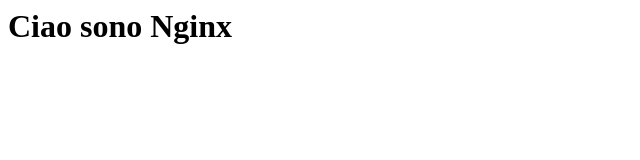
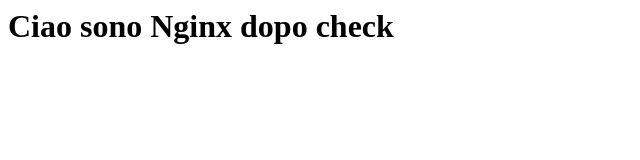
Before and after one commit to vitolix/prog1-nginx, a plain HTML site: page index.html in a window 1280 px wide. Shown: the whole page, without its empty margins (0-640 px from the left). Drawn offline with Linux system fonts and the light colour scheme.

Commit message:
Update index.html

```diff
--- a/index.html
+++ b/index.html
@@ -1,4 +1,4 @@
 <html>
 <body>
-<h1>Ciao sono Nginx</h1>
+<h1>Ciao sono Nginx dopo check</h1>
 </html>
```
